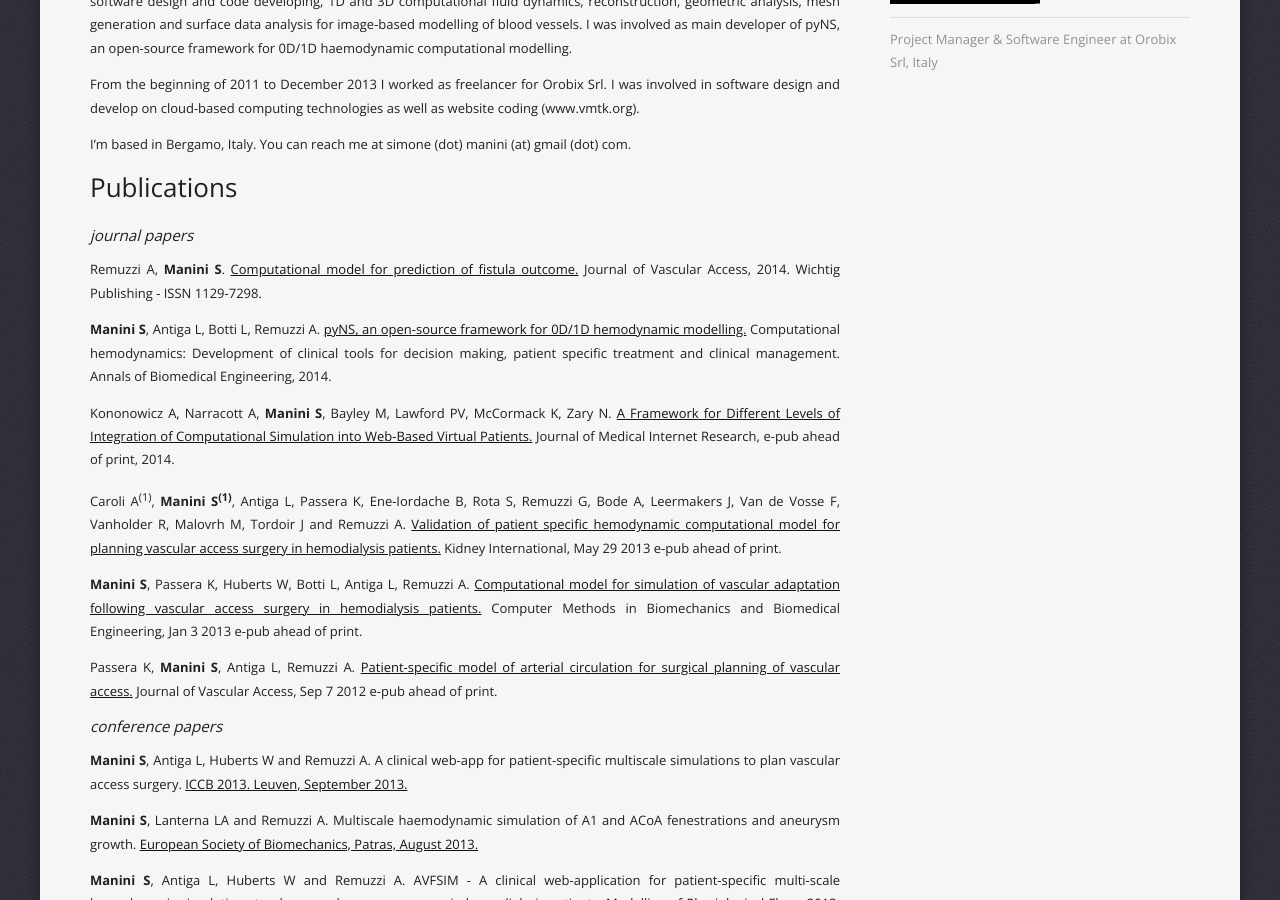
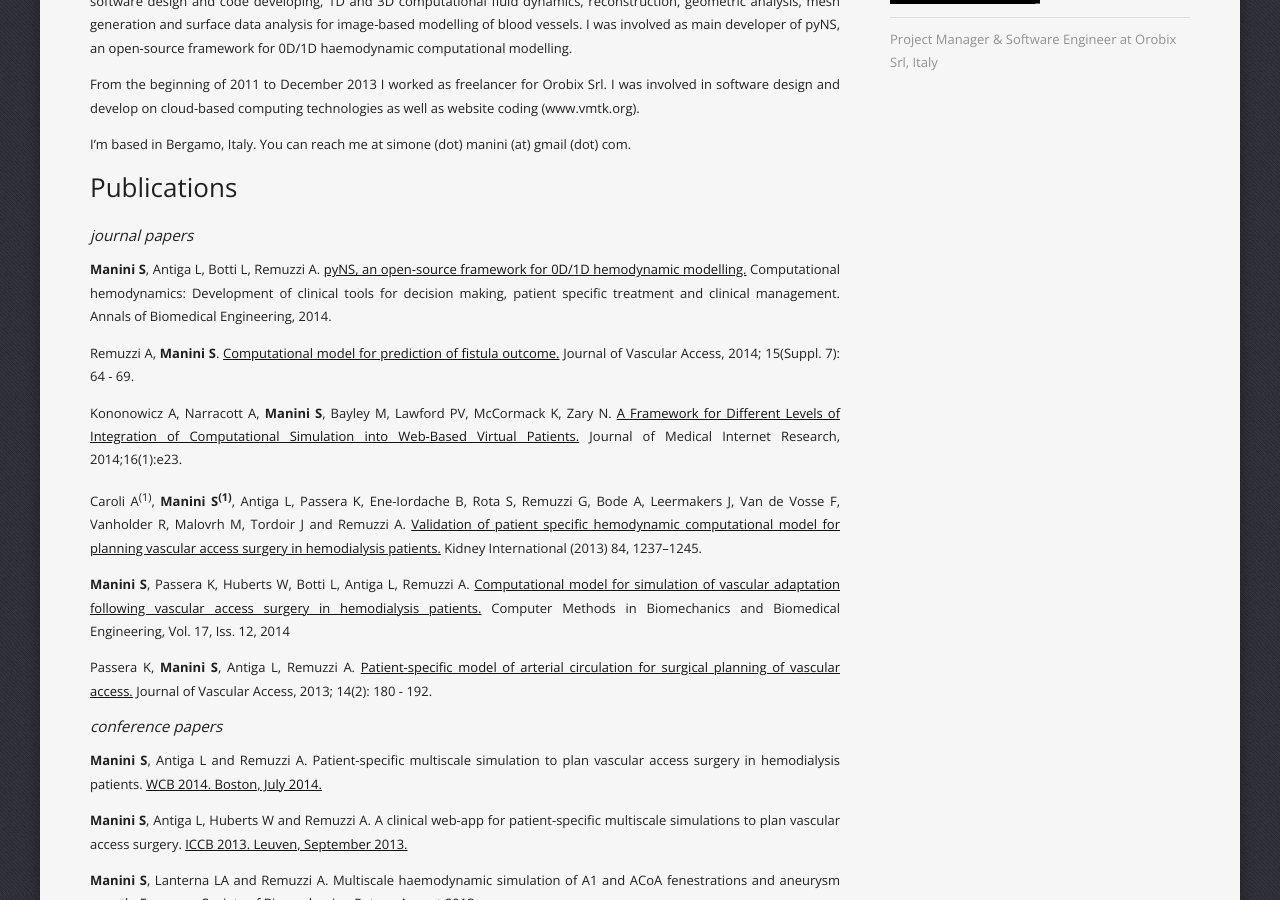
Before and after one commit to daron1337/daron1337.github.com, a Jekyll site: the page built from about.html, in a window 1280 px wide and 900 px high, scrolled down 356 px. Built offline with Jekyll 4.4.1, drawn with Linux system fonts in a browser that asks for light colours.

Commit message:
fixed publications

```diff
--- a/about.html
+++ b/about.html
@@ -18,15 +18,16 @@ I was involved in software design and develop on cloud-based computing technolog
 
 <h3><i>journal papers</i></h3></p>
 
-<p align="justify">Remuzzi A, <b>Manini S</b>. <a href="#">Computational model for prediction of fistula outcome.</a> Journal of Vascular Access, 2014. Wichtig Publishing - ISSN 1129-7298.</p>
 <p align="justify"><b>Manini S</b>, Antiga L, Botti L, Remuzzi A. <a href="#">pyNS, an open-source framework for 0D/1D hemodynamic modelling.</a> Computational hemodynamics: Development of clinical tools for decision making, patient specific treatment and clinical management. Annals of Biomedical Engineering, 2014.</p>
-<p align="justify">Kononowicz A, Narracott A, <b>Manini S</b>, Bayley M, Lawford PV, McCormack K, Zary N. <a href="http://www.ncbi.nlm.nih.gov/pubmed/24463466" target="_blank">A Framework for Different Levels of Integration of Computational Simulation into Web-Based Virtual Patients.</a> Journal of Medical Internet Research, e-pub ahead of print, 2014.</p>
-<p align="justify">Caroli A<sup>(1)</sup>, <b>Manini S<sup>(1)</sup></b>, Antiga L, Passera K, Ene-Iordache B, Rota S, Remuzzi G, Bode A, Leermakers J, Van de Vosse F, Vanholder R, Malovrh M, Tordoir J and Remuzzi A. <a href="http://www.nature.com/ki/journal/vaop/ncurrent/full/ki2013188a.html" target="_blank">Validation of patient specific hemodynamic computational model for planning vascular access surgery in hemodialysis patients.</a> Kidney International, May 29 2013 e-pub ahead of print.</p>
-<p align="justify"><b>Manini S</b>, Passera K, Huberts W, Botti L, Antiga L, Remuzzi A. <a href="http://www.ncbi.nlm.nih.gov/pubmed/23281788" target="_blank">Computational model for simulation of vascular adaptation following vascular access surgery in hemodialysis patients.</a> Computer Methods in Biomechanics and Biomedical Engineering, Jan 3 2013 e-pub ahead of print.</p>
-<p align="justify">Passera K, <b>Manini S</b>, Antiga L, Remuzzi A. <a href="http://www.ncbi.nlm.nih.gov/pubmed/23032951" target="_blank">Patient-specific model of arterial circulation for surgical planning of vascular access.</a> Journal of Vascular Access, Sep 7 2012 e-pub ahead of print.</p>
+<p align="justify">Remuzzi A, <b>Manini S</b>. <a href="#">Computational model for prediction of fistula outcome.</a> Journal of Vascular Access, 2014; 15(Suppl. 7): 64 - 69.</p>
+<p align="justify">Kononowicz A, Narracott A, <b>Manini S</b>, Bayley M, Lawford PV, McCormack K, Zary N. <a href="http://www.ncbi.nlm.nih.gov/pubmed/24463466" target="_blank">A Framework for Different Levels of Integration of Computational Simulation into Web-Based Virtual Patients.</a> Journal of Medical Internet Research, 2014;16(1):e23.</p>
+<p align="justify">Caroli A<sup>(1)</sup>, <b>Manini S<sup>(1)</sup></b>, Antiga L, Passera K, Ene-Iordache B, Rota S, Remuzzi G, Bode A, Leermakers J, Van de Vosse F, Vanholder R, Malovrh M, Tordoir J and Remuzzi A. <a href="http://www.nature.com/ki/journal/vaop/ncurrent/full/ki2013188a.html" target="_blank">Validation of patient specific hemodynamic computational model for planning vascular access surgery in hemodialysis patients.</a> Kidney International (2013) 84, 1237–1245.</p>
+<p align="justify"><b>Manini S</b>, Passera K, Huberts W, Botti L, Antiga L, Remuzzi A. <a href="http://www.ncbi.nlm.nih.gov/pubmed/23281788" target="_blank">Computational model for simulation of vascular adaptation following vascular access surgery in hemodialysis patients.</a> Computer Methods in Biomechanics and Biomedical Engineering, Vol. 17, Iss. 12, 2014</p>
+<p align="justify">Passera K, <b>Manini S</b>, Antiga L, Remuzzi A. <a href="http://www.ncbi.nlm.nih.gov/pubmed/23032951" target="_blank">Patient-specific model of arterial circulation for surgical planning of vascular access.</a> Journal of Vascular Access, 2013; 14(2): 180 - 192.</p>
 
 <h3><i>conference papers</i></h3></p>
 
+<p align="justify"><b>Manini S</b>, Antiga L and Remuzzi A. Patient-specific multiscale simulation to plan vascular access surgery in hemodialysis patients. <a href="http://www.wcb2014.com/" target="_blank">WCB 2014. Boston, July 2014.</a></p>
 <p align="justify"><b>Manini S</b>, Antiga L, Huberts W and Remuzzi A. A clinical web-app for patient-specific multiscale simulations to plan vascular access surgery. <a href="http://www.iccb2013.org/" target="_blank">ICCB 2013. Leuven, September 2013.</a></p>
 <p align="justify"><b>Manini S</b>, Lanterna LA and Remuzzi A. Multiscale haemodynamic simulation of A1 and ACoA fenestrations and aneurysm growth. <a href="http://www.esbiomech.org/?p=832" target="_blank">European Society of Biomechanics, Patras, August 2013.</a></p>
 <p align="justify"><b>Manini S</b>, Antiga L, Huberts W and Remuzzi A. AVFSIM - A clinical web-application for patient-specific multi-scale hemodynamic simulations to plan vascular access surgery in hemodialysis patients.<a href="http://www.mathcard.eu/mpf2013/" target="_blank"> Modelling of Physiological Flows 2013. Chia Laguna, June 2013.</a></p>
```
